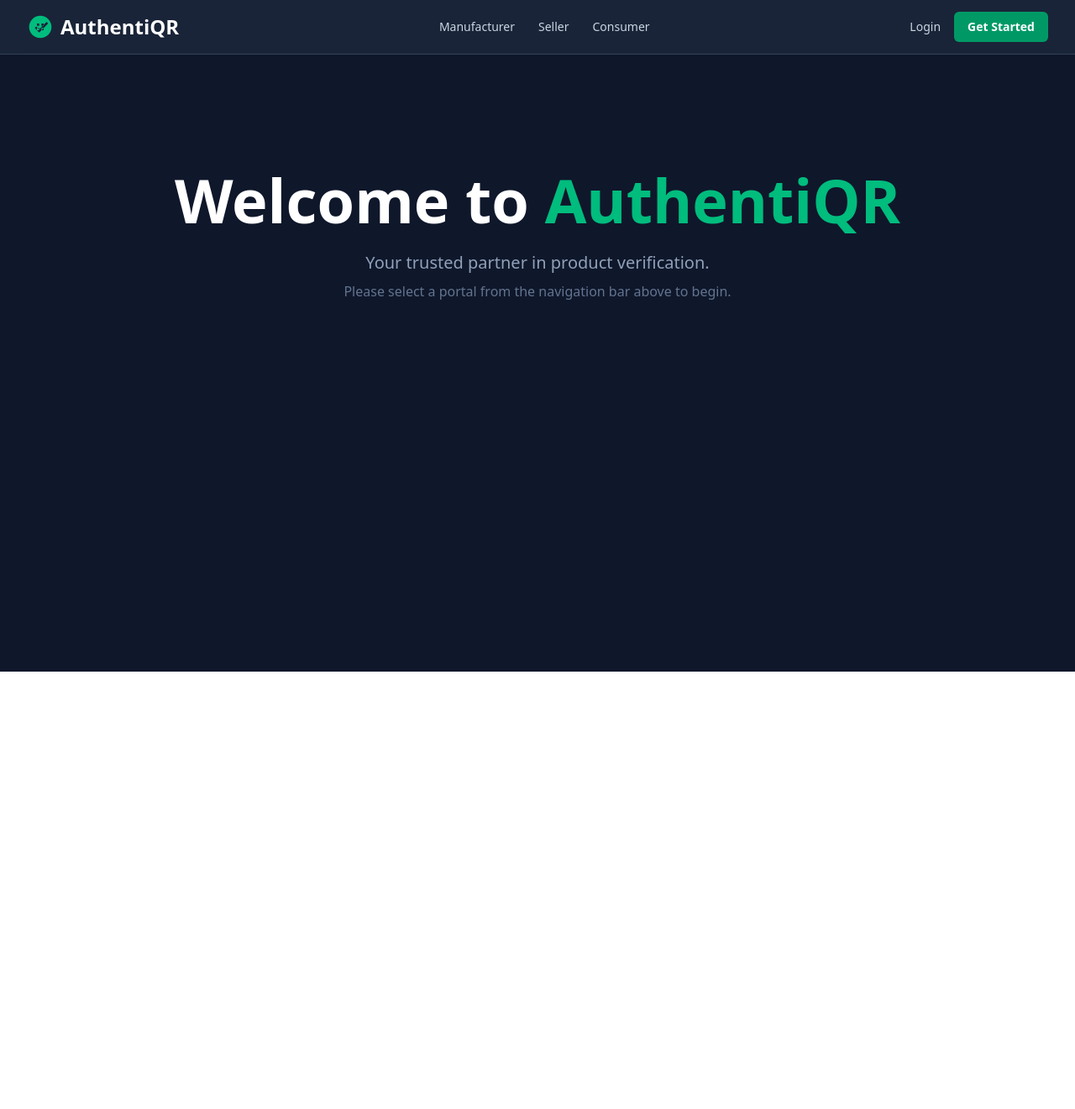
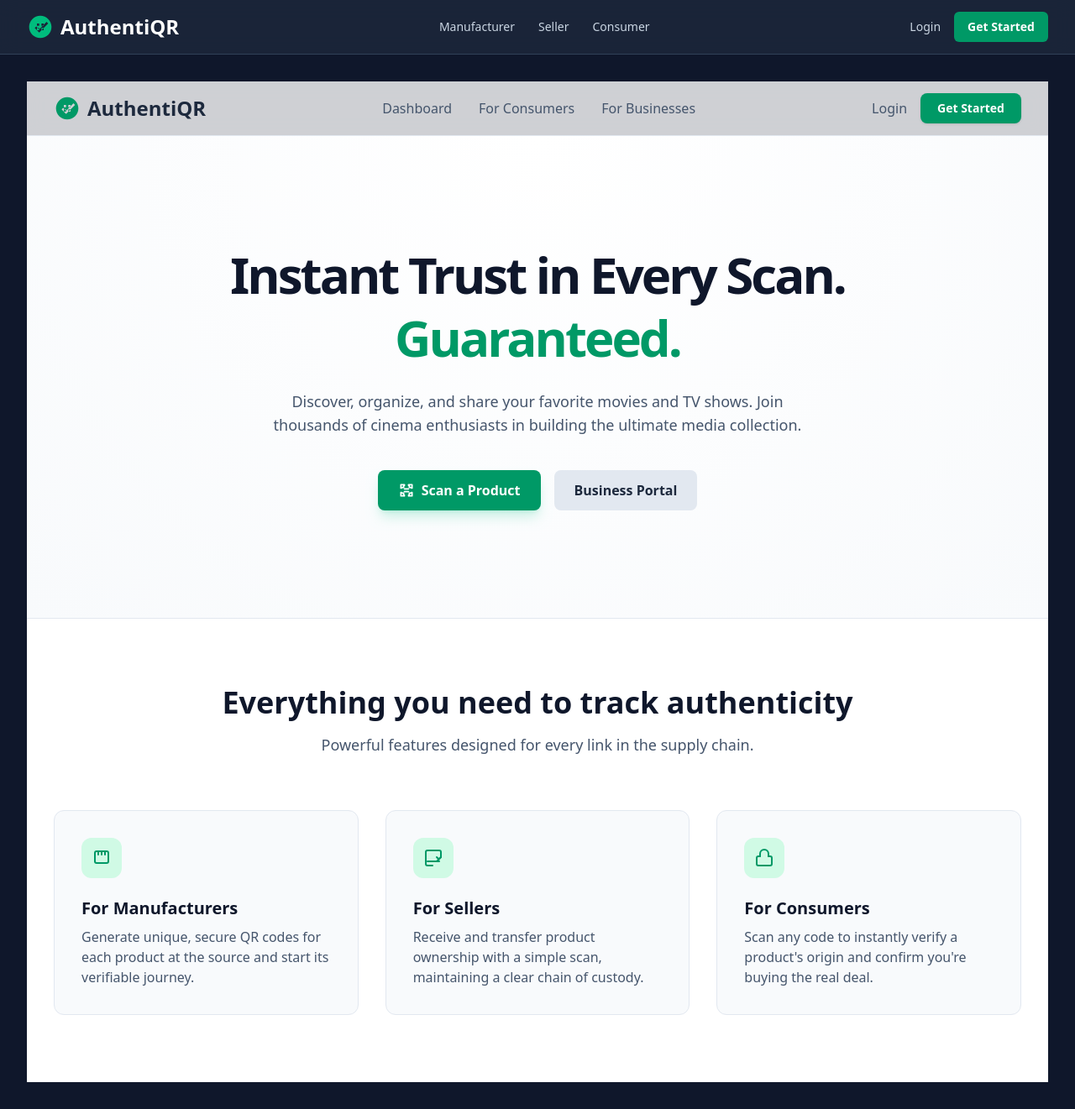
Before and after one commit to avanishshaw/Product-Identification, a React (Vite) app in the folder frontend/: page / in a window 1280 px wide. Shown: the whole page at 84% size. Before the commit the page ends 800 px from the top, so only its background shows below. Built offline with nearby package versions, Linux system fonts and the light colour scheme.

Commit message:
Updatesd homepage

```diff
--- a/frontend/src/pages/HomePage.jsx
+++ b/frontend/src/pages/HomePage.jsx
@@ -1,13 +1,140 @@
 import React from 'react';
 
-const HomePage = () => (
-    <div className="text-center py-16 md:py-24">
-        <h1 className="text-5xl md:text-7xl font-extrabold text-white leading-tight">
-            Welcome to <span className="text-emerald-500">AuthentiQR</span>
-        </h1>
-        <p className="mt-4 text-xl text-slate-400">Your trusted partner in product verification.</p>
-        <p className="mt-2 text-slate-500">Please select a portal from the navigation bar above to begin.</p>
-    </div>
+// --- SVG Icons (for demonstration in a single file) ---
+
+const LogoIcon = () => (
+    <svg className="h-8 w-8 text-emerald-600" xmlns="http://www.w3.org/2000/svg" viewBox="0 0 24 24" fill="currentColor">
+        <path d="M12 2C6.48 2 2 6.48 2 12s4.48 10 10 10 10-4.48 10-10S17.52 2 12 2zm-1 15l-4-4 1.41-1.41L11 14.17l6.59-6.59L19 9l-8 8zM9 9h2v2H9zm4 0h2v2h-2zm-4 4h2v2H9zm4 0h2v2h-2z" />
+    </svg>
 );
 
+const ScanIcon = () => (
+    <svg xmlns="http://www.w3.org/2000/svg" width="24" height="24" viewBox="0 0 24 24" fill="none" stroke="currentColor" strokeWidth="2" strokeLinecap="round" strokeLinejoin="round" className="h-5 w-5">
+        <path d="M4 4h4v4H4z" /><path d="M16 4h4v4h-4z" /><path d="M4 16h4v4H4z" /><path d="M16 16h4v4h-4z" /><path d="M9 4v1" /><path d="M15 4v1" /><path d="M9 20v-1" /><path d="M15 20v-1" /><path d="M4 9h1" /><path d="M4 15h1" /><path d="M20 9h-1" /><path d="M20 15h-1" /><path d="M9 10h6" /><path d="M9 14h6" />
+    </svg>
+);
+
+const ManufacturerIcon = () => (
+    <svg xmlns="http://www.w3.org/2000/svg" width="24" height="24" viewBox="0 0 24 24" fill="none" stroke="currentColor" strokeWidth="2" strokeLinecap="round" strokeLinejoin="round" className="h-6 w-6"><path d="M20 16V6a2 2 0 0 0-2-2H6a2 2 0 0 0-2 2v10" /><path d="M20 16a2 2 0 0 1-2 2H6a2 2 0 0 1-2-2" /><path d="M16 4v4" /><path d="M8 4v4" /><path d="M12 4v4" /></svg>
+);
+
+const SellerIcon = () => (
+    <svg xmlns="http://www.w3.org/2000/svg" width="24" height="24" viewBox="0 0 24 24" fill="none" stroke="currentColor" strokeWidth="2" strokeLinecap="round" strokeLinejoin="round" className="h-6 w-6"><path d="M21 11V5a2 2 0 0 0-2-2H5a2 2 0 0 0-2 2v14a2 2 0 0 0 2 2h6" /><path d="M5 16h14" /><path d="M16 11l2.5 2.5L21 11" /><path d="m16 16 5-5" /></svg>
+);
+
+const ConsumerIcon = () => (
+    <svg xmlns="http://www.w3.org/2000/svg" width="24" height="24" viewBox="0 0 24 24" fill="none" stroke="currentColor" strokeWidth="2" strokeLinecap="round" strokeLinejoin="round" className="h-6 w-6"><path d="M7 10V7a5 5 0 0 1 10 0v3" /><path d="M17 10h2a2 2 0 0 1 2 2v7a2 2 0 0 1-2 2H5a2 2 0 0 1-2-2v-7a2 2 0 0 1 2-2h2" /></svg>
+);
+
+// --- Individual Section Components ---
+
+const Header = () => (
+    <header className="bg-white/80 backdrop-blur-md sticky top-0 z-50 border-b border-slate-200">
+        <nav className="container mx-auto px-4 lg:px-8">
+            <div className="flex items-center justify-between h-16">
+                <a href="#" className="flex items-center space-x-2">
+                    <LogoIcon />
+                    <span className="text-2xl font-bold text-slate-800">AuthentiQR</span>
+                </a>
+                <div className="hidden md:flex items-center space-x-8">
+                    <a href="#" className="text-slate-600 hover:text-emerald-600 font-medium">Dashboard</a>
+                    <a href="#" className="text-slate-600 hover:text-emerald-600 font-medium">For Consumers</a>
+                    <a href="#" className="text-slate-600 hover:text-emerald-600 font-medium">For Businesses</a>
+                </div>
+                <div className="flex items-center space-x-4">
+                    <a href="#" className="hidden md:block text-slate-600 hover:text-emerald-600 font-medium">Login</a>
+                    <a href="#" className="bg-emerald-600 hover:bg-emerald-700 text-white px-5 py-2 rounded-lg font-semibold text-sm shadow-sm transition-colors">Get Started</a>
+                </div>
+            </div>
+        </nav>
+    </header>
+);
+
+const HeroSection = () => (
+    <section className="py-20 md:py-32 text-center hero-gradient">
+        <h1 className="text-4xl md:text-6xl font-extrabold text-slate-900 leading-tight tracking-tighter">
+            Instant Trust in Every Scan.
+            <span className="block text-emerald-600">Guaranteed.</span>
+        </h1>
+        <p className="mt-6 max-w-2xl mx-auto text-lg text-slate-600">
+            Discover, organize, and share your favorite movies and TV shows. Join thousands of cinema enthusiasts in building the ultimate media collection.
+        </p>
+        <div className="mt-10 flex justify-center items-center gap-x-4">
+            <a href="#" className="btn-primary shadow-lg shadow-emerald-500/20 px-6 py-3 rounded-lg font-semibold flex items-center space-x-2">
+                <ScanIcon />
+                <span>Scan a Product</span>
+            </a>
+            <a href="#" className="btn-secondary px-6 py-3 rounded-lg font-semibold">
+                Business Portal
+            </a>
+        </div>
+    </section>
+);
+
+const FeaturesSection = () => (
+    <section className="py-20 bg-white border-t border-slate-200">
+        <div className="container mx-auto px-4 lg:px-8">
+            <div className="text-center">
+                <h2 className="text-3xl md:text-4xl font-extrabold text-slate-900">Everything you need to track authenticity</h2>
+                <p className="mt-4 max-w-2xl mx-auto text-lg text-slate-600">
+                    Powerful features designed for every link in the supply chain.
+                </p>
+            </div>
+            <div className="mt-16 grid md:grid-cols-3 gap-8">
+                <div className="feature-card bg-slate-50 rounded-xl p-8 border border-slate-200">
+                    <div className="inline-block bg-emerald-100 text-emerald-600 p-3 rounded-xl">
+                        <ManufacturerIcon />
+                    </div>
+                    <h3 className="mt-4 text-xl font-bold text-slate-900">For Manufacturers</h3>
+                    <p className="mt-2 text-slate-600">Generate unique, secure QR codes for each product at the source and start its verifiable journey.</p>
+                </div>
+                <div className="feature-card bg-slate-50 rounded-xl p-8 border border-slate-200">
+                    <div className="inline-block bg-emerald-100 text-emerald-600 p-3 rounded-xl">
+                        <SellerIcon />
+                    </div>
+                    <h3 className="mt-4 text-xl font-bold text-slate-900">For Sellers</h3>
+                    <p className="mt-2 text-slate-600">Receive and transfer product ownership with a simple scan, maintaining a clear chain of custody.</p>
+                </div>
+                <div className="feature-card bg-slate-50 rounded-xl p-8 border border-slate-200">
+                    <div className="inline-block bg-emerald-100 text-emerald-600 p-3 rounded-xl">
+                        <ConsumerIcon />
+                    </div>
+                    <h3 className="mt-4 text-xl font-bold text-slate-900">For Consumers</h3>
+                    <p className="mt-2 text-slate-600">Scan any code to instantly verify a product's origin and confirm you're buying the real deal.</p>
+                </div>
+            </div>
+        </div>
+    </section>
+);
+
+
+// --- MAIN HOME PAGE COMPONENT ---
+
+const HomePage = () => {
+    return (
+        <>
+            <style>{`
+                .hero-gradient {
+                    background: radial-gradient(circle at 50% 0%, white 0%, #f8fafc 100%);
+                }
+                .feature-card {
+                    transition: transform 0.3s ease, box-shadow 0.3s ease;
+                }
+                .feature-card:hover {
+                    transform: translateY(-5px);
+                    box-shadow: 0 10px 15px -3px rgba(0, 0, 0, 0.07), 0 4px 6px -2px rgba(0, 0, 0, 0.05);
+                }
+            `}</style>
+
+            {/* NOTE: Normally, these components would be in their own files.
+                They are combined here for easy review as requested.
+            */}
+
+            <Header />
+            <HeroSection />
+            <FeaturesSection />
+        </>
+    );
+};
+
 export default HomePage;
```
